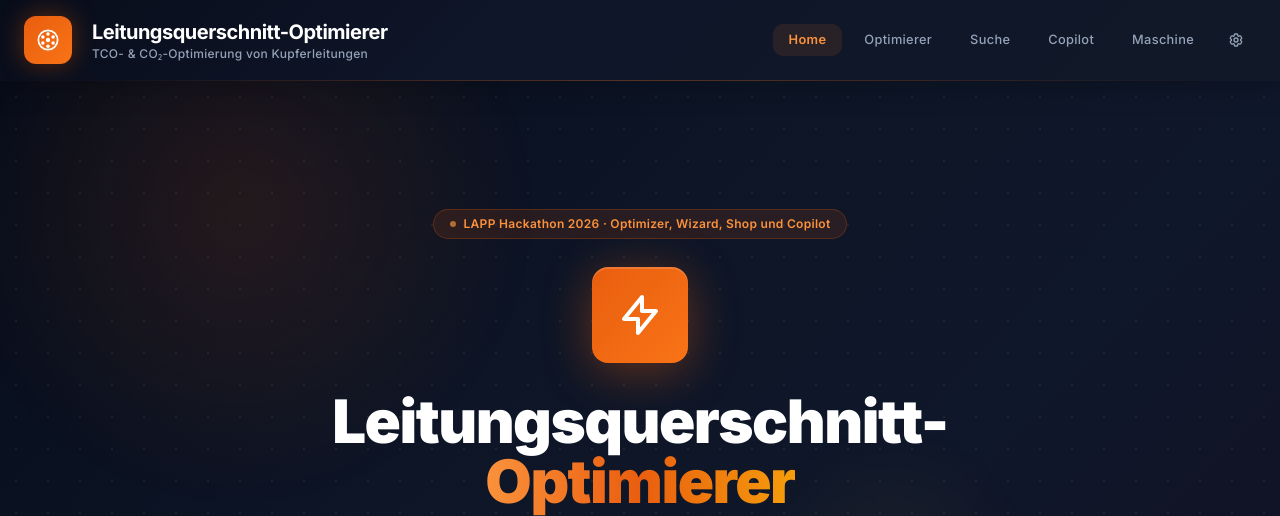
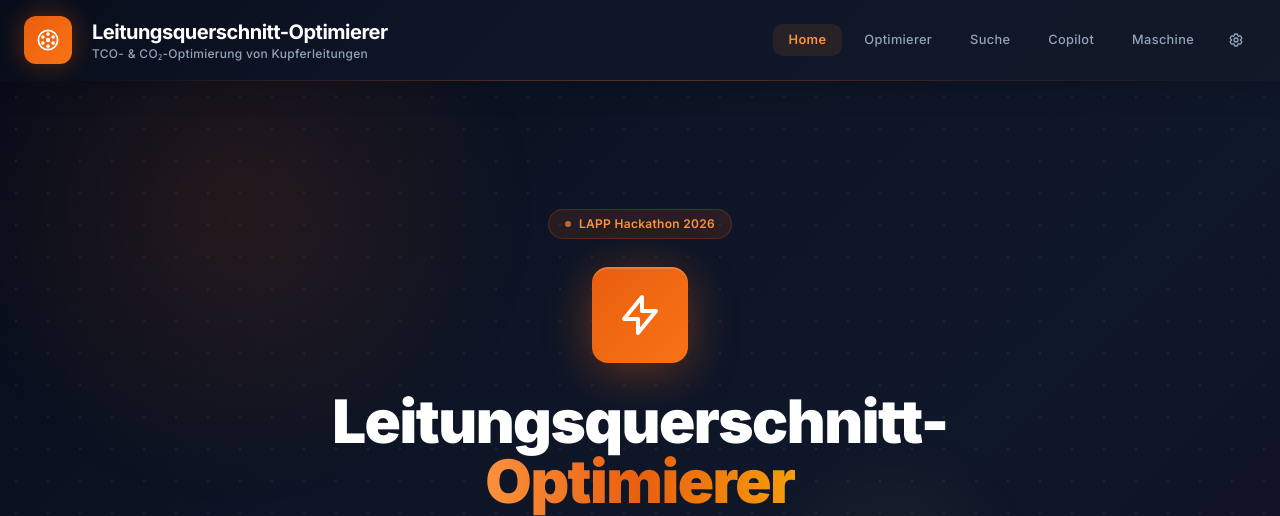
Before and after one commit to SaschaRoelofs/lapp_hack, a FastAPI app: page / in a window 1280 px wide. Shown: the top 516 px of the page. Run offline with FastAPI, Linux system fonts and the light colour scheme; some libraries are stand-ins or nearby versions.

Commit message:
fix: simplify hackathon label in footer for clarity

```diff
--- a/templates/index.html
+++ b/templates/index.html
@@ -461,7 +461,7 @@
         <span class="inline-flex items-center gap-2 px-4 py-1.5 rounded-full text-xs font-semibold tracking-wide"
               style="background:rgba(233,94,15,0.12);color:#fb923c;border:1px solid rgba(233,94,15,0.25)">
           <span class="w-1.5 h-1.5 rounded-full bg-orange-400 animate-pulse"></span>
-          LAPP Hackathon 2026 · Optimizer, Wizard, Shop und Copilot
+          LAPP Hackathon 2026
         </span>
       </div>
 
```
